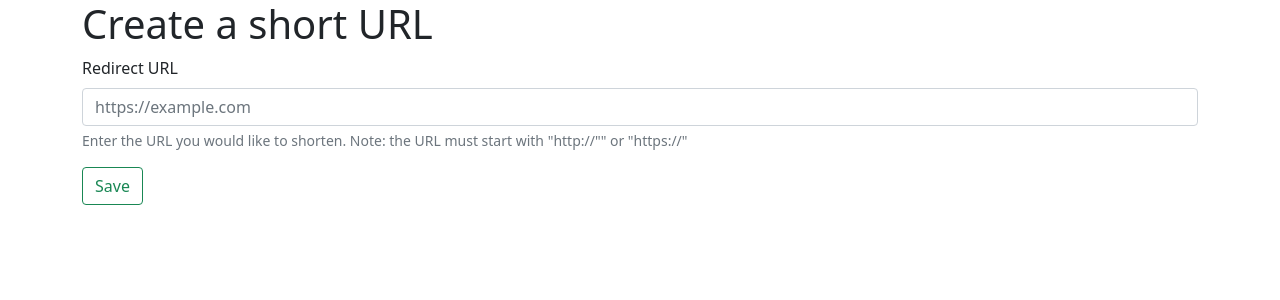
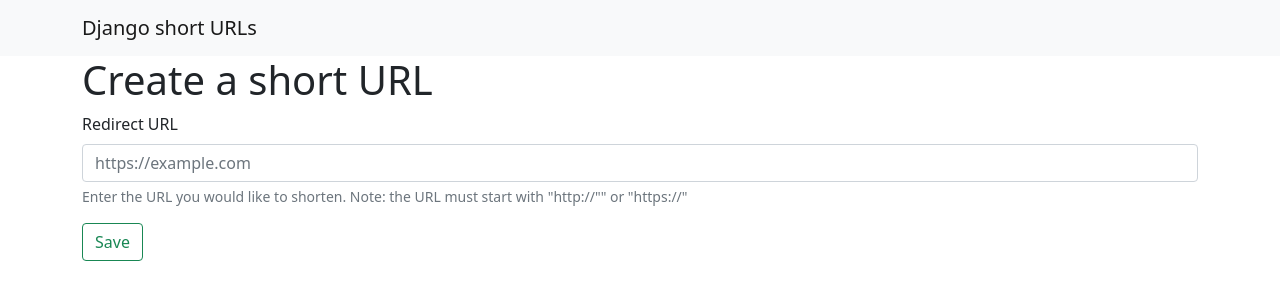
Before and after one commit to brylie/django-url-shortener, a Django app: page / in a window 1280 px wide. Shown: the top 300 px of the page. Run offline with Django 4.2, Linux system fonts and the light colour scheme.

Commit message:
Add navbar with front page link

```diff
--- a/templates/base.html
+++ b/templates/base.html
@@ -11,6 +11,13 @@
     {% block extra_css %}{% endblock extra_css %}
 </head>
 <body>
+    <nav class="navbar navbar-light bg-light">
+        <div class="container">
+            <a class="navbar-brand" href="/">
+                Django short URLs
+            </a>
+        </div>
+    </nav>
     <div class="container">
         {% block content %}{% endblock content %}
     </div>
```
